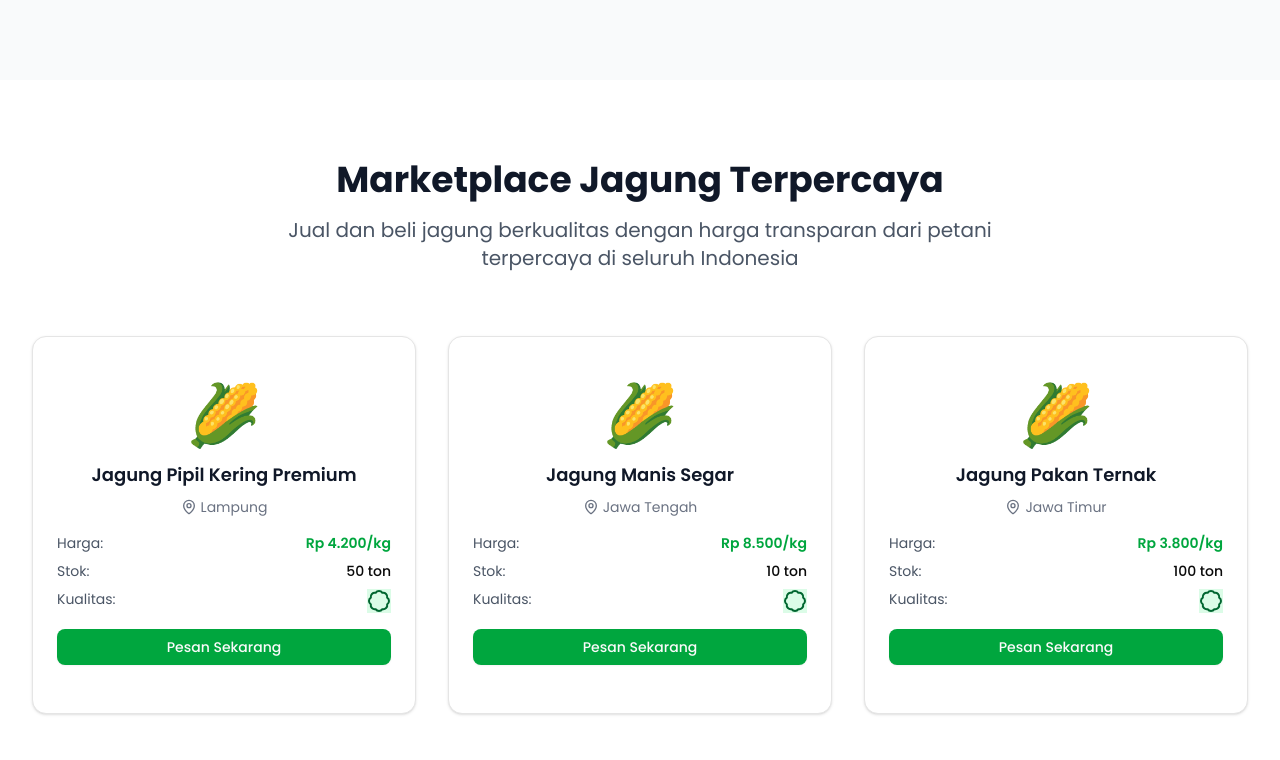
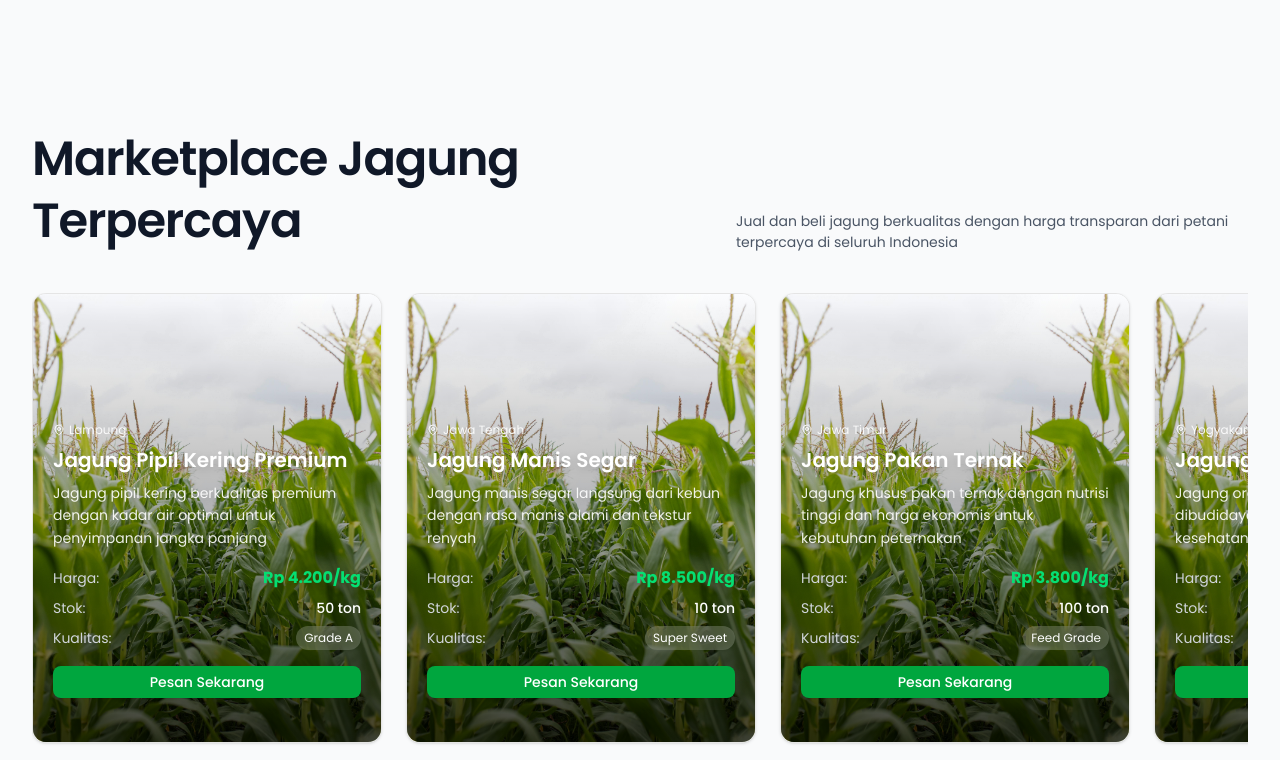
Before and after one commit to SyariefHayat/rantaiPasokDistribusi, a React (Vite) app: page / in a window 1280 px wide. Shown: the part 2360-3120 px from the top of the page. Built offline with nearby package versions, Linux system fonts and the light colour scheme.

Commit message:
update frontend: marketplace section ui

```diff
--- a/src/components/modules/landing/MarketplaceSection.jsx
+++ b/src/components/modules/landing/MarketplaceSection.jsx
@@ -1,6 +1,9 @@
+import { MapPin } from "lucide-react";
+
 import { Button } from "@/components/ui/button";
 import { Card, CardContent } from "@/components/ui/card";
-import { Badge, MapPin } from "lucide-react";
+import { ScrollArea, ScrollBar } from "@/components/ui/scroll-area";
+import EachUtils from '@/utils/EachUtils';
 
 const MarketplaceSection = () => {
     const products = [
@@ -10,7 +13,8 @@ const MarketplaceSection = () => {
             price: 'Rp 4.200/kg',
             stock: '50 ton',
             quality: 'Grade A',
-            image: '🌽'
+            image: '/7.jpg',
+            description: 'Jagung pipil kering berkualitas premium dengan kadar air optimal untuk penyimpanan jangka panjang'
         },
         {
             name: 'Jagung Manis Segar',
@@ -18,7 +22,8 @@ const MarketplaceSection = () => {
             price: 'Rp 8.500/kg',
             stock: '10 ton',
             quality: 'Super Sweet',
-            image: '🌽'
+            image: '/7.jpg',
+            description: 'Jagung manis segar langsung dari kebun dengan rasa manis alami dan tekstur renyah'
         },
         {
             name: 'Jagung Pakan Ternak',
@@ -26,64 +31,151 @@ const MarketplaceSection = () => {
             price: 'Rp 3.800/kg',
             stock: '100 ton',
             quality: 'Feed Grade',
-            image: '🌽'
+            image: '/7.jpg',
+            description: 'Jagung khusus pakan ternak dengan nutrisi tinggi dan harga ekonomis untuk kebutuhan peternakan'
+        },
+        {
+            name: 'Jagung Organik',
+            location: 'Yogyakarta',
+            price: 'Rp 6.500/kg',
+            stock: '25 ton',
+            quality: 'Organic',
+            image: '/7.jpg',
+            description: 'Jagung organik tanpa pestisida, dibudidayakan secara alami untuk kesehatan keluarga'
+        },
+        {
+            name: 'Jagung Hibrida Unggul',
+            location: 'Jawa Barat',
+            price: 'Rp 5.200/kg',
+            stock: '75 ton',
+            quality: 'Hybrid Premium',
+            image: '/7.jpg',
+            description: 'Jagung hibrida dengan produktivitas tinggi dan tahan terhadap hama penyakit'
         }
     ];
 
     return (
-        <section id="marketplace" className="py-20 bg-white">
-            <div className="max-w-7xl mx-auto px-4 sm:px-6 lg:px-8">
-                <div className="text-center mb-16">
-                    <h2 className="text-4xl font-bold text-gray-900 mb-4">
+        <section id="marketplace" className="w-full min-h-screen flex flex-col gap-10 px-4 sm:px-6 lg:px-8 bg-gray-50 py-12">
+            <div className="flex flex-col lg:flex-row lg:items-end lg:justify-between gap-4 lg:gap-8">
+                <div className="flex-1">
+                    <h2 className="text-2xl sm:text-3xl lg:text-4xl xl:text-5xl font-semibold tracking-tight leading-snug lg:leading-[1.3] text-gray-900">
                         Marketplace Jagung Terpercaya
                     </h2>
-                    <p className="text-xl text-gray-600 max-w-3xl mx-auto">
+                </div>
+                <div className="flex-1 lg:max-w-lg">
+                    <p className="text-sm leading-relaxed lg:leading-[1.5] text-gray-600">
                         Jual dan beli jagung berkualitas dengan harga transparan dari petani terpercaya di seluruh Indonesia
                     </p>
                 </div>
+            </div>
 
-                <div className="grid grid-cols-1 md:grid-cols-3 gap-8 mb-12">
-                    {products.map((product, index) => (
-                        <Card key={index} className="hover:shadow-lg transition-shadow">
-                            <CardContent className="p-6">
-                                <div className="text-center mb-4">
-                                    <div className="text-6xl mb-4">{product.image}</div>
-                                    <h3 className="text-lg font-semibold text-gray-900 mb-2">{product.name}</h3>
-                                    <div className="flex items-center justify-center text-sm text-gray-500 mb-2">
-                                        <MapPin className="w-4 h-4 mr-1" />
+            <div className="block lg:hidden">
+                <div className="grid grid-cols-1 md:grid-cols-2 gap-4 md:gap-6">
+                    <EachUtils
+                        of={products}
+                        render={(product, index) => (
+                            <Card
+                                key={index}
+                                className="relative h-[300px] md:h-[350px] overflow-hidden group cursor-pointer"
+                            >
+                                <img
+                                    src={product.image}
+                                    alt={product.name}
+                                    className="absolute inset-0 w-full h-full object-cover"
+                                />
+                                <div className="absolute inset-0 bg-gradient-to-t from-black/70 via-black/30 to-transparent z-0"></div>
+                                <CardContent className="p-6 h-full flex flex-col justify-end text-white relative z-10">
+                                    <div className="flex items-center text-xs mb-2 opacity-90">
+                                        <MapPin className="w-3 h-3 mr-1" />
                                         {product.location}
                                     </div>
+                                    <h3 className="text-xl md:text-2xl font-semibold mb-2 drop-shadow-lg">
+                                        {product.name}
+                                    </h3>
+                                    <p className="text-sm md:text-base leading-relaxed drop-shadow-md opacity-90 mb-3">
+                                        {product.description}
+                                    </p>
+                                    <div className="flex justify-between items-center">
+                                        <span className="text-lg font-bold text-green-400 drop-shadow-lg">{product.price}</span>
+                                        <span className="text-xs bg-white/20 backdrop-blur-sm px-2 py-1 rounded-full">
+                                            {product.quality}
+                                        </span>
                                     </div>
-                                <div className="space-y-2 text-sm">
-                                    <div className="flex justify-between">
-                                        <span className="text-gray-600">Harga:</span>
-                                        <span className="font-semibold text-green-600">{product.price}</span>
-                                    </div>
-                                    <div className="flex justify-between">
-                                        <span className="text-gray-600">Stok:</span>
-                                        <span className="font-medium">{product.stock}</span>
-                                    </div>
-                                    <div className="flex justify-between">
-                                        <span className="text-gray-600">Kualitas:</span>
-                                        <Badge className="bg-green-100 text-green-800 text-xs">{product.quality}</Badge>
+                                </CardContent>
+                                <div className="absolute inset-0 bg-black opacity-0 group-hover:opacity-20 transition-opacity duration-300 hidden md:block"></div>
+                            </Card>
+                        )}
+                    />
                 </div>
             </div>
-                                <Button className="w-full mt-4 bg-green-600 hover:bg-green-700">
+
+            <ScrollArea className="w-full h-full hidden lg:block">
+                <div className="flex gap-6 pb-4 min-w-max">
+                    <EachUtils
+                        of={products}
+                        render={(product, index) => (
+                            <Card
+                                key={index}
+                                className="relative min-w-[300px] max-w-[350px] h-[450px] flex-shrink-0 text-white overflow-hidden"
+                            >
+                                <img
+                                    src={product.image}
+                                    alt={product.name}
+                                    className="absolute inset-0 w-full h-full object-cover"
+                                />
+                                <div className="absolute inset-0 bg-gradient-to-t from-black/70 via-black/30 to-transparent z-0"></div>
+                                <CardContent className="relative p-5 h-full flex flex-col justify-end z-10">
+                                    <div className="flex items-center text-xs mb-2 opacity-90">
+                                        <MapPin className="w-3 h-3 mr-1" />
+                                        {product.location}
+                                    </div>
+                                    <h3 className="text-xl font-semibold mb-2 drop-shadow-lg">{product.name}</h3>
+                                    <p className="text-sm leading-relaxed mb-4 opacity-90 drop-shadow-md">
+                                        {product.description}
+                                    </p>
+                                    <div className="space-y-2 mb-4">
+                                        <div className="flex justify-between items-center">
+                                            <span className="text-sm text-gray-300">Harga:</span>
+                                            <span className="font-bold text-green-400 drop-shadow-lg">{product.price}</span>
+                                        </div>
+                                        <div className="flex justify-between items-center">
+                                            <span className="text-sm text-gray-300">Stok:</span>
+                                            <span className="text-sm font-medium">{product.stock}</span>
+                                        </div>
+                                        <div className="flex justify-between items-center">
+                                            <span className="text-sm text-gray-300">Kualitas:</span>
+                                            <span className="text-xs bg-white/20 backdrop-blur-sm px-2 py-1 rounded-full">
+                                                {product.quality}
+                                            </span>
+                                        </div>
+                                    </div>
+                                    <Button
+                                        className="w-full bg-green-600 hover:bg-green-700 text-white font-medium transition-all duration-200 hover:shadow-lg cursor-pointer"
+                                        size="sm"
+                                    >
                                         Pesan Sekarang
                                     </Button>
                                 </CardContent>
+                                <div className="absolute inset-0 bg-black opacity-0 group-hover:opacity-10 transition-opacity duration-300"></div>
                             </Card>
-                    ))}
+                        )}
+                    />
                 </div>
+                <ScrollBar orientation="horizontal" />
+            </ScrollArea>
 
+            {/* Call to Action */}
             <div className="text-center">
-                    <Button variant="outline" size="lg" className="border-green-600 text-green-600 hover:bg-green-50">
+                <Button
+                    variant="outline"
+                    size="lg"
+                    className="border-2 border-green-600 text-green-600 hover:bg-green-600 hover:text-white transition-all duration-300 px-8 py-3 font-medium cursor-pointer"
+                >
                     Lihat Semua Produk Jagung
                 </Button>
-                </div>
             </div>
         </section>
     );
 };
 
-export default MarketplaceSection
+export default MarketplaceSection;
```
Lines whose indentation alone changed are shown as unchanged.
